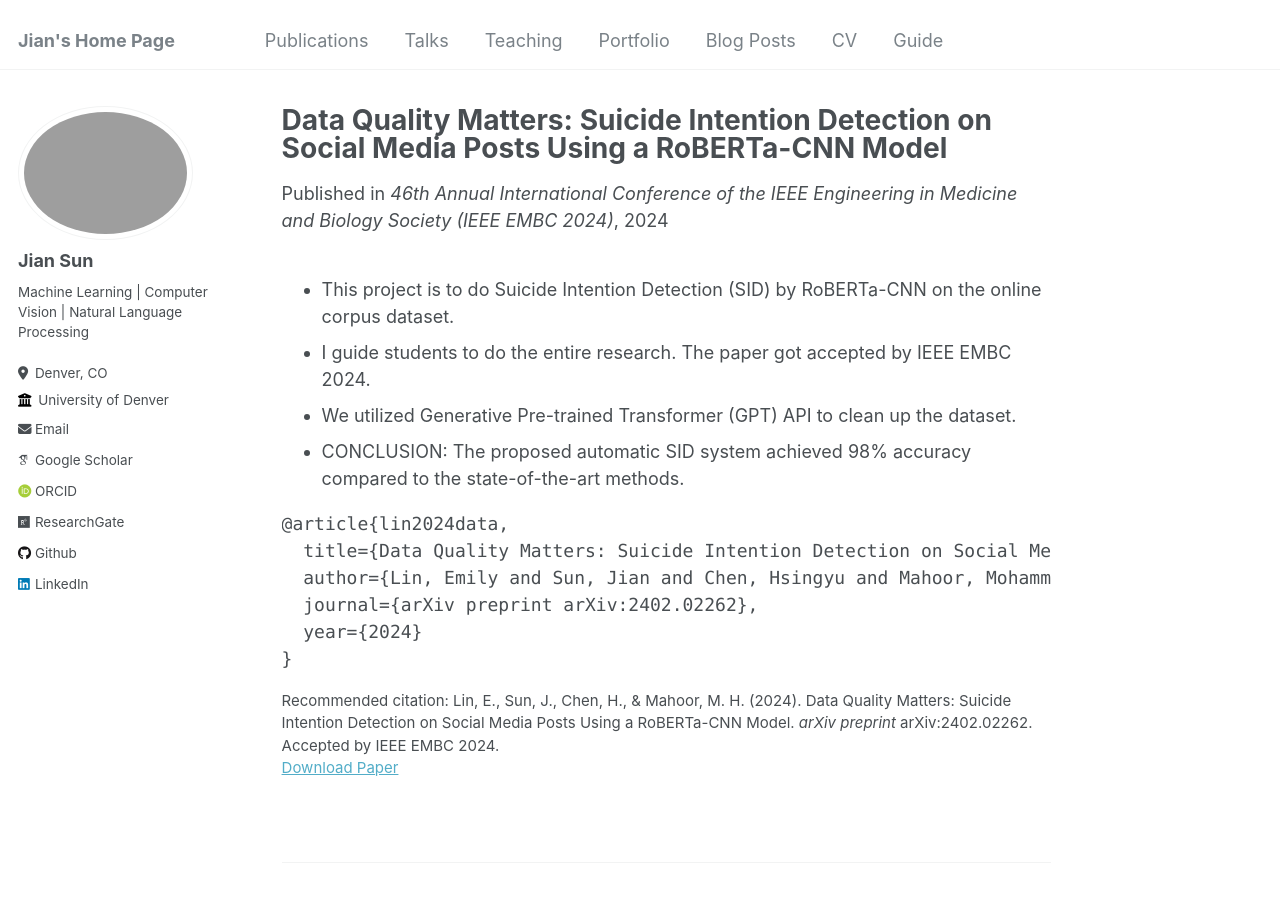
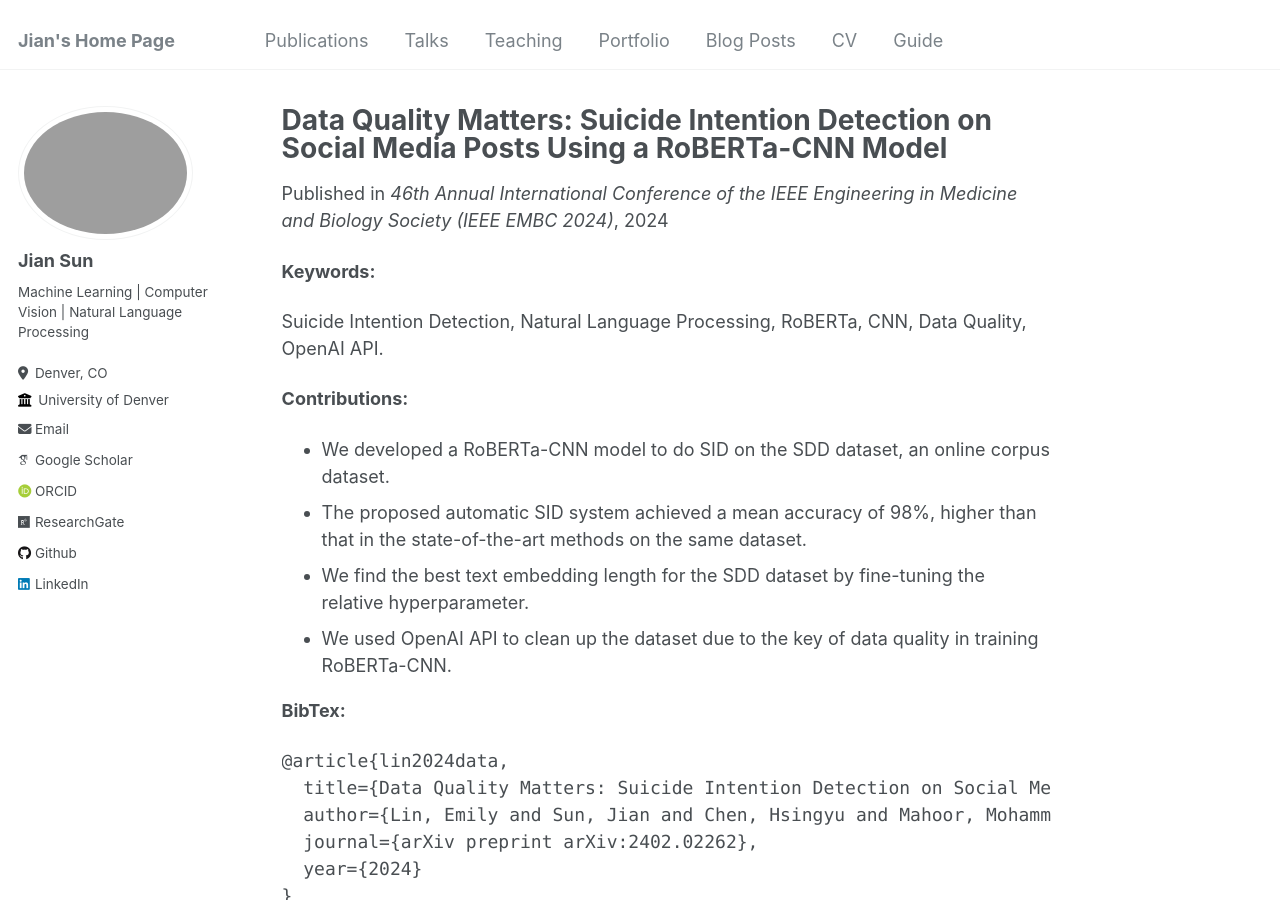
Before and after one commit to jiansfoggy/sj-home.github.io, a Jekyll site: the page built from _publications/SID-paper.md, in a window 1280 px wide and 900 px high. Built offline with Jekyll 4.4.1, drawn with Linux system fonts in a browser that asks for light colours; some web fonts are replaced.

Commit message:
update publish

````diff
--- a/_publications/SID-paper.md
+++ b/_publications/SID-paper.md
@@ -2,17 +2,25 @@
 title: "Data Quality Matters: Suicide Intention Detection on Social Media Posts Using a RoBERTa-CNN Model"
 collection: publications
 permalink: /publication/SID-paper
-excerpt: 'Suicide Intention Detection, Natural Language Processing, RoBERTa, CNN, Data Quality, OpenAI API'
+excerpt: 'This project is to do Suicide Intention Detection (SID) by RoBERTa-CNN on the online corpus dataset.'
 date: 2024-07-15
 venue: '46th Annual International Conference of the IEEE Engineering in Medicine and Biology Society (IEEE EMBC 2024)'
 paperurl: 'https://arxiv.org/abs/2402.02262'
 citation: 'Lin, E., Sun, J., Chen, H., & Mahoor, M. H. (2024). Data Quality Matters: Suicide Intention Detection on Social Media Posts Using a RoBERTa-CNN Model. <i>arXiv preprint</i> arXiv:2402.02262. Accepted by IEEE EMBC 2024.'
 ---
 
-- This project is to do Suicide Intention Detection (SID) by RoBERTa-CNN on the online corpus dataset.
-- I guide students to do the entire research. The paper got accepted by IEEE EMBC 2024.
-- We utilized Generative Pre-trained Transformer (GPT) API to clean up the dataset.
-- CONCLUSION: The proposed automatic SID system achieved 98% accuracy compared to the state-of-the-art methods.
+**Keywords:**
+
+Suicide Intention Detection, Natural Language Processing, RoBERTa, CNN, Data Quality, OpenAI API.
+
+**Contributions:**
+
+- We developed a RoBERTa-CNN model to do SID on the SDD dataset, an online corpus dataset.
+- The proposed automatic SID system achieved a mean accuracy of 98%, higher than that in the state-of-the-art methods on the same dataset.
+- We find the best text embedding length for the SDD dataset by fine-tuning the relative hyperparameter.
+- We used OpenAI API to clean up the dataset due to the key of data quality in training RoBERTa-CNN.
+
+**BibTex:**
 
 ```{bibtex}
 @article{lin2024data,
````
Also changed, not shown: _publications/2010-10-01-paper-title-number-2.md (deleted, +0 -13 lines), _publications/MC-ViViT-paper.md (+12 -5 lines), _publications/XnODR-XnIDR-paper.md (+12 -4 lines).
